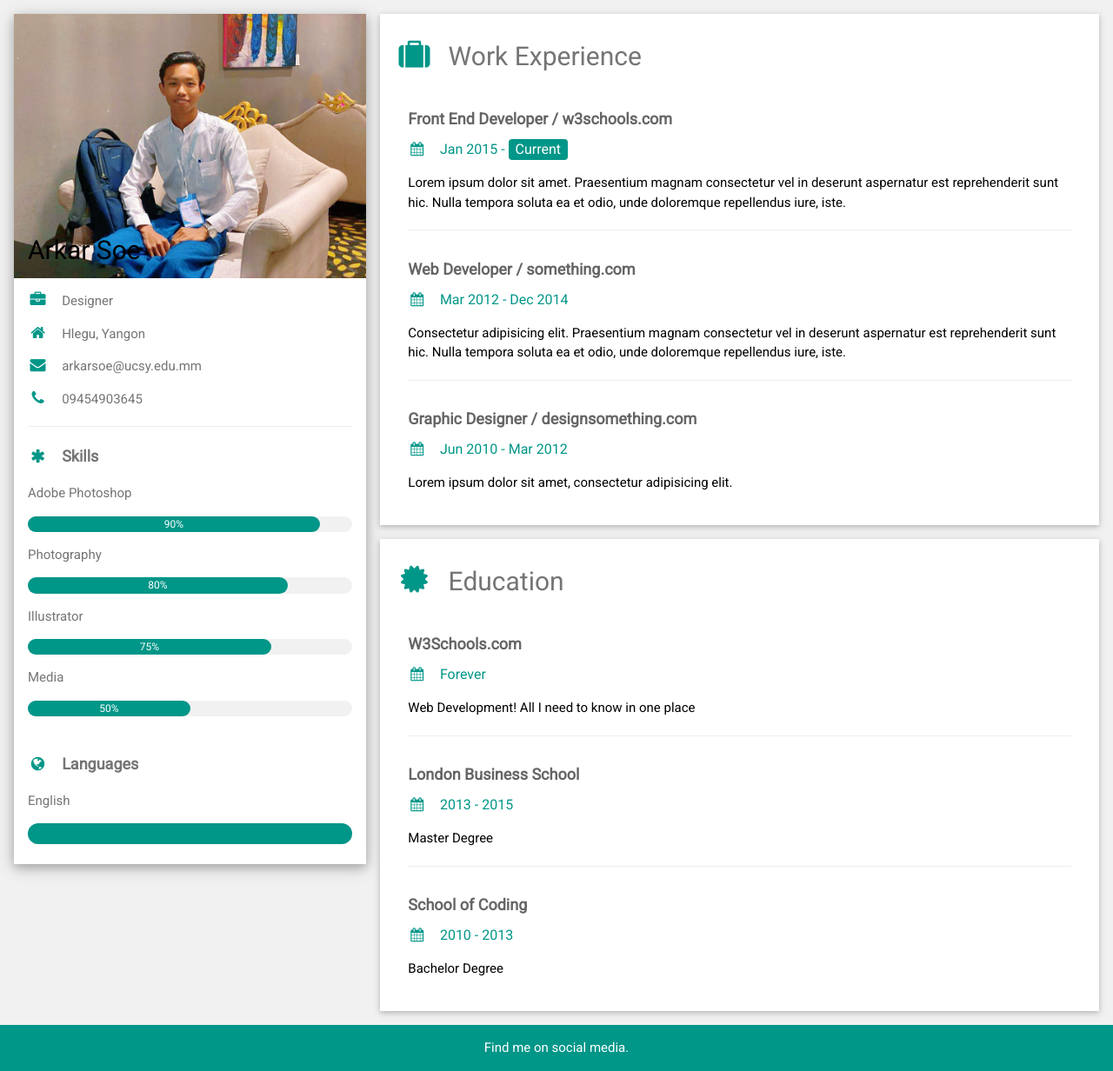
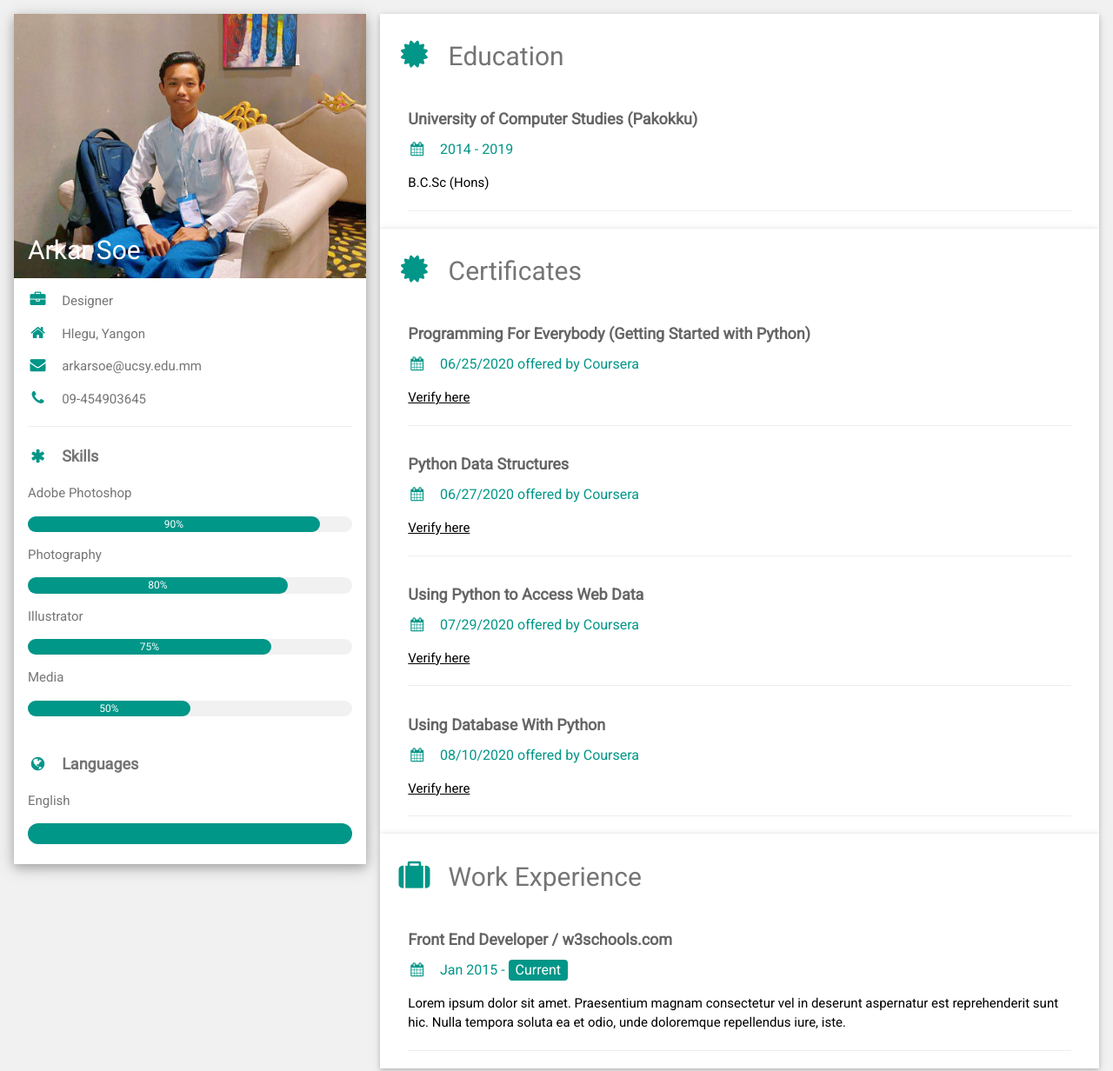
Before and after one commit to Dev-Arkar/Dev-Arkar.github.io, a plain HTML site: page index.html in a window 1280 px wide. Shown: the top 1232 px of the page at 87% size. Drawn offline with nearby package versions, Linux system fonts and the light colour scheme.

Commit message:
Modify CV

```diff
--- a/index.html
+++ b/index.html
@@ -24,14 +24,14 @@ html,body,h1,h2,h3,h4,h5,h6 {font-family: "Roboto", sans-serif}
         <div class="w3-display-container">
           <img src="cv.jpg" style="width:100%" alt="Avatar">
           <div class="w3-display-bottomleft w3-container w3-text-black">
-            <h2>Arkar Soe</h2>
+            <h2 style="color: white; font-size: 30px;">Arkar Soe</h2>
           </div>
         </div>
         <div class="w3-container">
           <p><i class="fa fa-briefcase fa-fw w3-margin-right w3-large w3-text-teal"></i>Designer</p>
           <p><i class="fa fa-home fa-fw w3-margin-right w3-large w3-text-teal"></i>Hlegu, Yangon</p>
           <p><i class="fa fa-envelope fa-fw w3-margin-right w3-large w3-text-teal"></i>arkarsoe@ucsy.edu.mm</p>
-          <p><i class="fa fa-phone fa-fw w3-margin-right w3-large w3-text-teal"></i>09454903645</p>
+          <p><i class="fa fa-phone fa-fw w3-margin-right w3-large w3-text-teal"></i>09-454903645</p>
           <hr>
 
           <p class="w3-large"><b><i class="fa fa-asterisk fa-fw w3-margin-right w3-text-teal"></i>Skills</b></p>
@@ -69,7 +69,42 @@ html,body,h1,h2,h3,h4,h5,h6 {font-family: "Roboto", sans-serif}
 
     <!-- Right Column -->
     <div class="w3-twothird">
-
+      <div class="w3-container w3-card w3-white">
+        <h2 class="w3-text-grey w3-padding-16"><i class="fa fa-certificate fa-fw w3-margin-right w3-xxlarge w3-text-teal"></i>Education</h2>
+        <div class="w3-container">
+          <h5 class="w3-opacity"><b>University of Computer Studies (Pakokku)</b></h5>
+          <h6 class="w3-text-teal"><i class="fa fa-calendar fa-fw w3-margin-right"></i>2014 - 2019</h6>
+          <p>B.C.Sc (Hons)</p>
+          <hr>
+        </div>
+      </div>
+      <div class="w3-container w3-card w3-white">
+        <h2 class="w3-text-grey w3-padding-16"><i class="fa fa-certificate fa-fw w3-margin-right w3-xxlarge w3-text-teal"></i>Certificates</h2>
+        <div class="w3-container">
+          <h5 class="w3-opacity"><b>Programming For Everybody (Getting Started with Python)</b></h5>
+          <h6 class="w3-text-teal"><i class="fa fa-calendar fa-fw w3-margin-right"></i>06/25/2020 offered by Coursera</h6>
+          <p><a href="coursera.org/verify/338PRFAMMBWX">Verify here</a></p>
+          <hr>
+        </div>
+        <div class="w3-container">
+          <h5 class="w3-opacity"><b>Python Data Structures</b></h5>
+          <h6 class="w3-text-teal"><i class="fa fa-calendar fa-fw w3-margin-right"></i>06/27/2020 offered by Coursera</h6>
+          <p><a href="coursera.org/verify/GGZVLKH8VUA3">Verify here</a></p>
+          <hr>
+        </div>
+        <div class="w3-container">
+          <h5 class="w3-opacity"><b>Using Python to Access Web Data</b></h5>
+          <h6 class="w3-text-teal"><i class="fa fa-calendar fa-fw w3-margin-right"></i>07/29/2020 offered by Coursera</h6>
+          <p><a href="coursera.org/verify/GUWLGHD5XTDJ">Verify here</a></p>
+          <hr>
+        </div>
+        <div class="w3-container">
+          <h5 class="w3-opacity"><b>Using Database With Python</b></h5>
+          <h6 class="w3-text-teal"><i class="fa fa-calendar fa-fw w3-margin-right"></i>08/10/2020 offered by Coursera</h6>
+          <p><a href="coursera.org/verify/MQHNNP9XYHSR">Verify here</a></p>
+          <hr>
+        </div>
+      </div>
       <div class="w3-container w3-card w3-white w3-margin-bottom">
         <h2 class="w3-text-grey w3-padding-16"><i class="fa fa-suitcase fa-fw w3-margin-right w3-xxlarge w3-text-teal"></i>Work Experience</h2>
         <div class="w3-container">
@@ -78,45 +113,11 @@ html,body,h1,h2,h3,h4,h5,h6 {font-family: "Roboto", sans-serif}
           <p>Lorem ipsum dolor sit amet. Praesentium magnam consectetur vel in deserunt aspernatur est reprehenderit sunt hic. Nulla tempora soluta ea et odio, unde doloremque repellendus iure, iste.</p>
           <hr>
         </div>
-        <div class="w3-container">
-          <h5 class="w3-opacity"><b>Web Developer / something.com</b></h5>
-          <h6 class="w3-text-teal"><i class="fa fa-calendar fa-fw w3-margin-right"></i>Mar 2012 - Dec 2014</h6>
-          <p>Consectetur adipisicing elit. Praesentium magnam consectetur vel in deserunt aspernatur est reprehenderit sunt hic. Nulla tempora soluta ea et odio, unde doloremque repellendus iure, iste.</p>
-          <hr>
-        </div>
-        <div class="w3-container">
-          <h5 class="w3-opacity"><b>Graphic Designer / designsomething.com</b></h5>
-          <h6 class="w3-text-teal"><i class="fa fa-calendar fa-fw w3-margin-right"></i>Jun 2010 - Mar 2012</h6>
-          <p>Lorem ipsum dolor sit amet, consectetur adipisicing elit. </p><br>
-        </div>
       </div>
-
-      <div class="w3-container w3-card w3-white">
-        <h2 class="w3-text-grey w3-padding-16"><i class="fa fa-certificate fa-fw w3-margin-right w3-xxlarge w3-text-teal"></i>Education</h2>
-        <div class="w3-container">
-          <h5 class="w3-opacity"><b>W3Schools.com</b></h5>
-          <h6 class="w3-text-teal"><i class="fa fa-calendar fa-fw w3-margin-right"></i>Forever</h6>
-          <p>Web Development! All I need to know in one place</p>
-          <hr>
-        </div>
-        <div class="w3-container">
-          <h5 class="w3-opacity"><b>London Business School</b></h5>
-          <h6 class="w3-text-teal"><i class="fa fa-calendar fa-fw w3-margin-right"></i>2013 - 2015</h6>
-          <p>Master Degree</p>
-          <hr>
-        </div>
-        <div class="w3-container">
-          <h5 class="w3-opacity"><b>School of Coding</b></h5>
-          <h6 class="w3-text-teal"><i class="fa fa-calendar fa-fw w3-margin-right"></i>2010 - 2013</h6>
-          <p>Bachelor Degree</p><br>
-        </div>
-      </div>
-
     <!-- End Right Column -->
     </div>
-
   <!-- End Grid -->
-  </div>
+</div>
 
   <!-- End Page Container -->
 </div>
```
